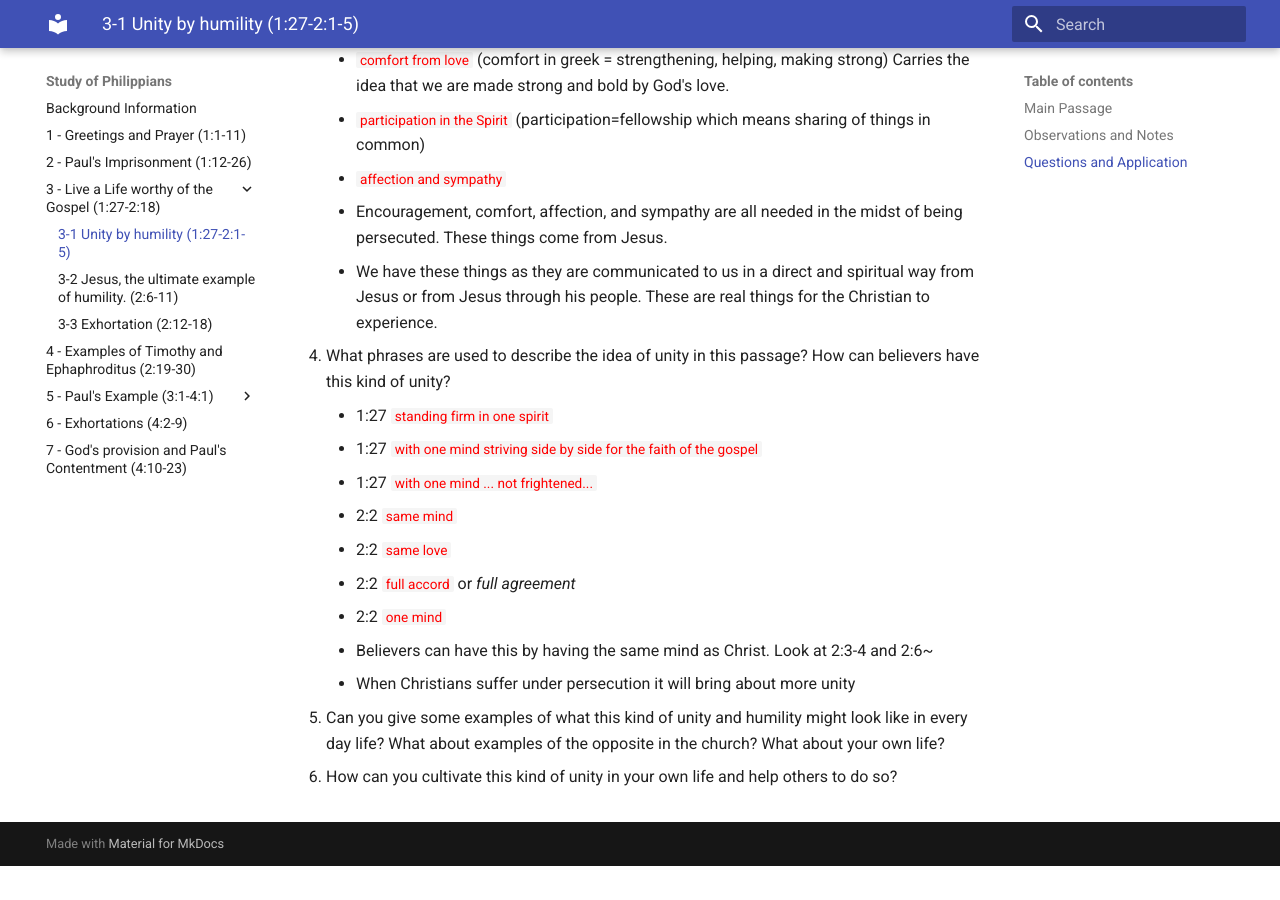
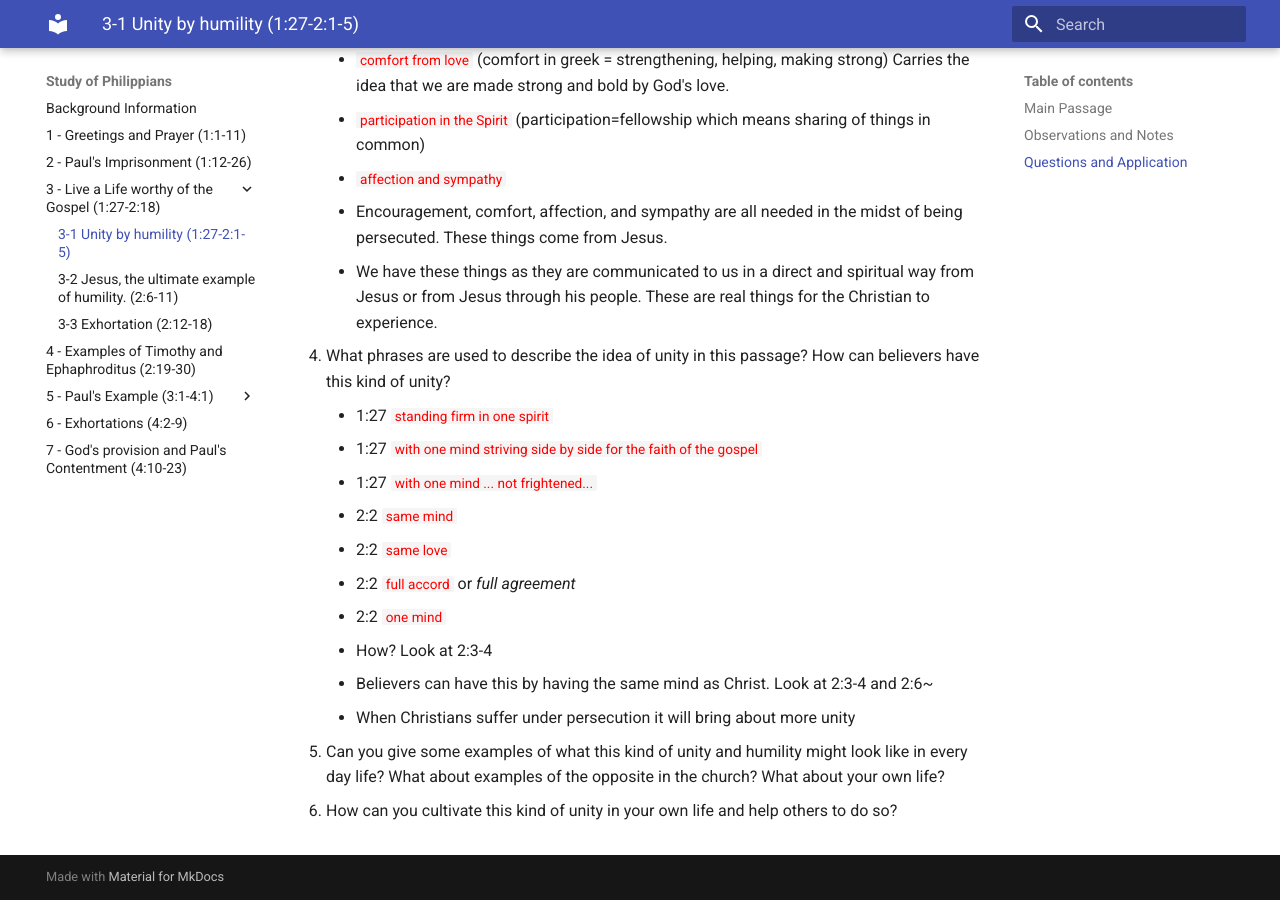
Before and after one commit to 1dancook/philippians-study, an MkDocs documentation site: the page built from docs/03-01-unity-humility.md, in a window 1280 px wide and 900 px high, scrolled down 1685 px. Built offline with MkDocs 1.6.1 and Material for MkDocs 9.7.7, drawn with Linux system fonts in a browser that asks for light colours; before the commit the page ends 2551 px from its top, so only the background shows below that.

Commit message:
minor change

```diff
--- a/docs/03-01-unity-humility.md
+++ b/docs/03-01-unity-humility.md
@@ -47,6 +47,7 @@
     - 2:2 `same love`
     - 2:2 `full accord` or *full agreement*
     - 2:2 `one mind`
+    - How? Look at 2:3-4
     - Believers can have this by having the same mind as Christ. Look at 2:3-4 and 2:6~
     - When Christians suffer under persecution it will bring about more unity
 
```
